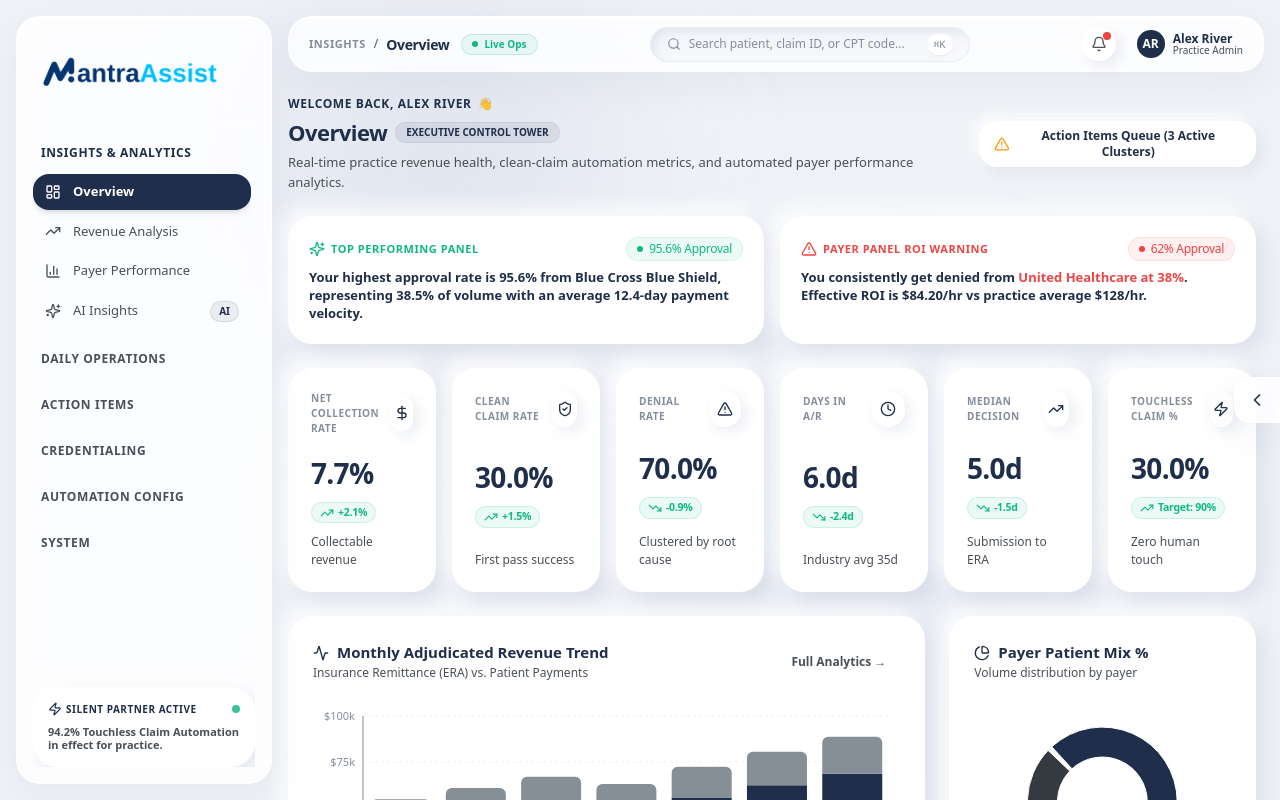
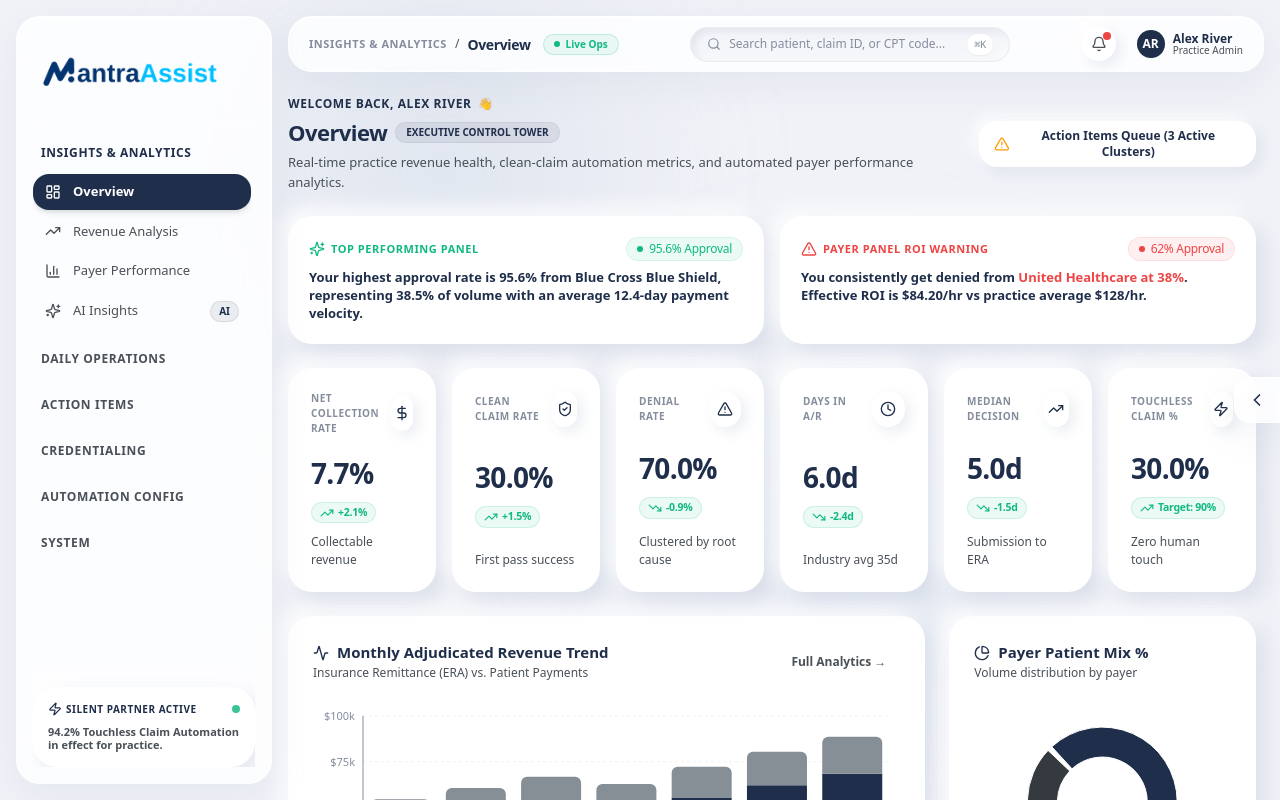
Before and after one commit to abhishek-mantra/RevenueCycle, a Next.js app: page /insights/overview in a window 1280 px wide. Shown: the top 800 px of the page. Built offline with nearby package versions, Linux system fonts and the light colour scheme.

Commit message:
fix: update topbar breadcrumb mappings to eliminate duplicate group/title pairs across Action Items and Automation Config sub-routes

```diff
--- a/src/app/insights/overview/page.tsx
+++ b/src/app/insights/overview/page.tsx
@@ -130,7 +130,7 @@
           </div>
 
           <div className="flex items-center gap-2">
-            <Link href="/worklist">
+            <Link href="/worklist/denials">
               <Button variant="secondary" size="sm">
                 <AlertTriangle className="w-4 h-4 text-amber-500" />
                 <span>Action Items Queue ({denialClusters.length} Active Clusters)</span>
@@ -334,9 +334,12 @@
               <div key={varItem.id} className="p-4 flex flex-col md:flex-row md:items-center justify-between gap-4">
                 <div className="space-y-1">
                   <div className="flex items-center gap-2">
-                    <span className="font-mono font-bold text-xs px-2.5 py-0.5 rounded-full bg-[var(--accent-soft)] text-[var(--accent)]">
+                    <Link
+                      href={`/claims/${varItem.claimId}`}
+                      className="font-mono font-bold text-xs px-2.5 py-0.5 rounded-full bg-[var(--accent-soft)] text-[var(--accent)] hover:bg-[var(--accent)] hover:text-white transition-all"
+                    >
                       {varItem.claimId}
-                    </span>
+                    </Link>
                     <span className="font-bold text-xs text-[var(--foreground)]">{varItem.payerName} — CPT {varItem.cptCode}</span>
                   </div>
                   <div className="text-xs text-[var(--foreground-muted)] font-medium">
--- a/src/components/layout/topbar.tsx
+++ b/src/components/layout/topbar.tsx
@@ -65,21 +65,39 @@
     matchingClaims.length > 0 || matchingPatients.length > 0 || matchingDenials.length > 0;
 
   const getBreadcrumb = () => {
-    if (pathname.includes("/insights/overview")) return { group: "Insights", title: "Overview" };
-    if (pathname.includes("/insights/revenue-analysis")) return { group: "Insights", title: "Revenue Analysis" };
-    if (pathname.includes("/insights/payer-performance")) return { group: "Insights", title: "Payer Performance" };
-    if (pathname.includes("/insights/ai-insights")) return { group: "Insights", title: "AI Assistant" };
-    if (pathname.includes("/appointments")) return { group: "Daily Operations", title: "Appointments" };
-    if (pathname.includes("/encounters")) return { group: "Daily Operations", title: "Encounters" };
-    if (pathname.includes("/claims")) return { group: "Daily Operations", title: "Claims" };
-    if (pathname.includes("/invoicing")) return { group: "Daily Operations", title: "Invoicing" };
-    if (pathname.includes("/patient-responsibility")) return { group: "Daily Operations", title: "Patient Responsibility" };
-    if (pathname.includes("/onboarding")) return { group: "Daily Operations", title: "Onboarding" };
-    if (pathname.includes("/worklist")) return { group: "Action Items", title: "Action Items" };
-    if (pathname.includes("/credentialing")) return { group: "Credentialing", title: "Credentialing" };
-    if (pathname.includes("/automation")) return { group: "Automation", title: "Automation Rules" };
-    if (pathname.includes("/settings")) return { group: "System", title: "Settings" };
-    return { group: "MantraCare", title: "Operations" };
+    if (pathname.includes("/insights/overview")) return { group: "INSIGHTS & ANALYTICS", title: "Overview" };
+    if (pathname.includes("/insights/revenue-analysis")) return { group: "INSIGHTS & ANALYTICS", title: "Revenue Analysis" };
+    if (pathname.includes("/insights/payer-performance")) return { group: "INSIGHTS & ANALYTICS", title: "Payer Performance" };
+    if (pathname.includes("/insights/ai-insights")) return { group: "INSIGHTS & ANALYTICS", title: "AI Assistant" };
+
+    if (pathname.includes("/appointments")) return { group: "DAILY OPERATIONS", title: "Pre-Visit & Eligibility" };
+    if (pathname.includes("/encounters")) return { group: "DAILY OPERATIONS", title: "Encounters" };
+    if (pathname.includes("/claims")) return { group: "DAILY OPERATIONS", title: "Claim Status" };
+    if (pathname.includes("/invoicing")) return { group: "DAILY OPERATIONS", title: "Invoicing & Billing" };
+    if (pathname.includes("/patient-responsibility")) return { group: "DAILY OPERATIONS", title: "Patient AR & Balances" };
+    if (pathname.includes("/patients")) return { group: "DAILY OPERATIONS", title: "Patient Profile" };
+    if (pathname.includes("/onboarding")) return { group: "DAILY OPERATIONS", title: "Migration / Onboarding" };
+
+    // Action Items sub-routes
+    if (pathname.includes("/worklist/payment-posting")) return { group: "ACTION ITEMS", title: "Payment Posting" };
+    if (pathname.includes("/worklist/import-errors")) return { group: "ACTION ITEMS", title: "Import Errors" };
+    if (pathname.includes("/worklist/payer-mapping")) return { group: "ACTION ITEMS", title: "Payer Mappings" };
+    if (pathname.includes("/worklist/submission-errors")) return { group: "ACTION ITEMS", title: "Submission Errors" };
+    if (pathname.includes("/worklist/rejections")) return { group: "ACTION ITEMS", title: "Payer Rejections" };
+    if (pathname.includes("/worklist/edi-era")) return { group: "ACTION ITEMS", title: "EDI / ERA Enrollments" };
+    if (pathname.includes("/worklist")) return { group: "ACTION ITEMS", title: "Denial Management" };
+
+    if (pathname.includes("/credentialing")) return { group: "CREDENTIALING", title: "Payer Credentialing" };
+
+    // Automation sub-routes
+    if (pathname.includes("/automation/prior-auth")) return { group: "AUTOMATION CONFIG", title: "Prior Authorizations" };
+    if (pathname.includes("/automation/insurance-intake")) return { group: "AUTOMATION CONFIG", title: "Insurance Intake" };
+    if (pathname.includes("/automation/patient-flow")) return { group: "AUTOMATION CONFIG", title: "Patient Flow" };
+    if (pathname.includes("/automation/patient-statements")) return { group: "AUTOMATION CONFIG", title: "Patient Statements" };
+    if (pathname.includes("/automation")) return { group: "AUTOMATION CONFIG", title: "Scrub Rules Engine" };
+
+    if (pathname.includes("/settings")) return { group: "SYSTEM", title: "Settings & Profile" };
+    return { group: "INSIGHTS & ANALYTICS", title: "Overview" };
   };
 
   const breadcrumb = getBreadcrumb();
```
